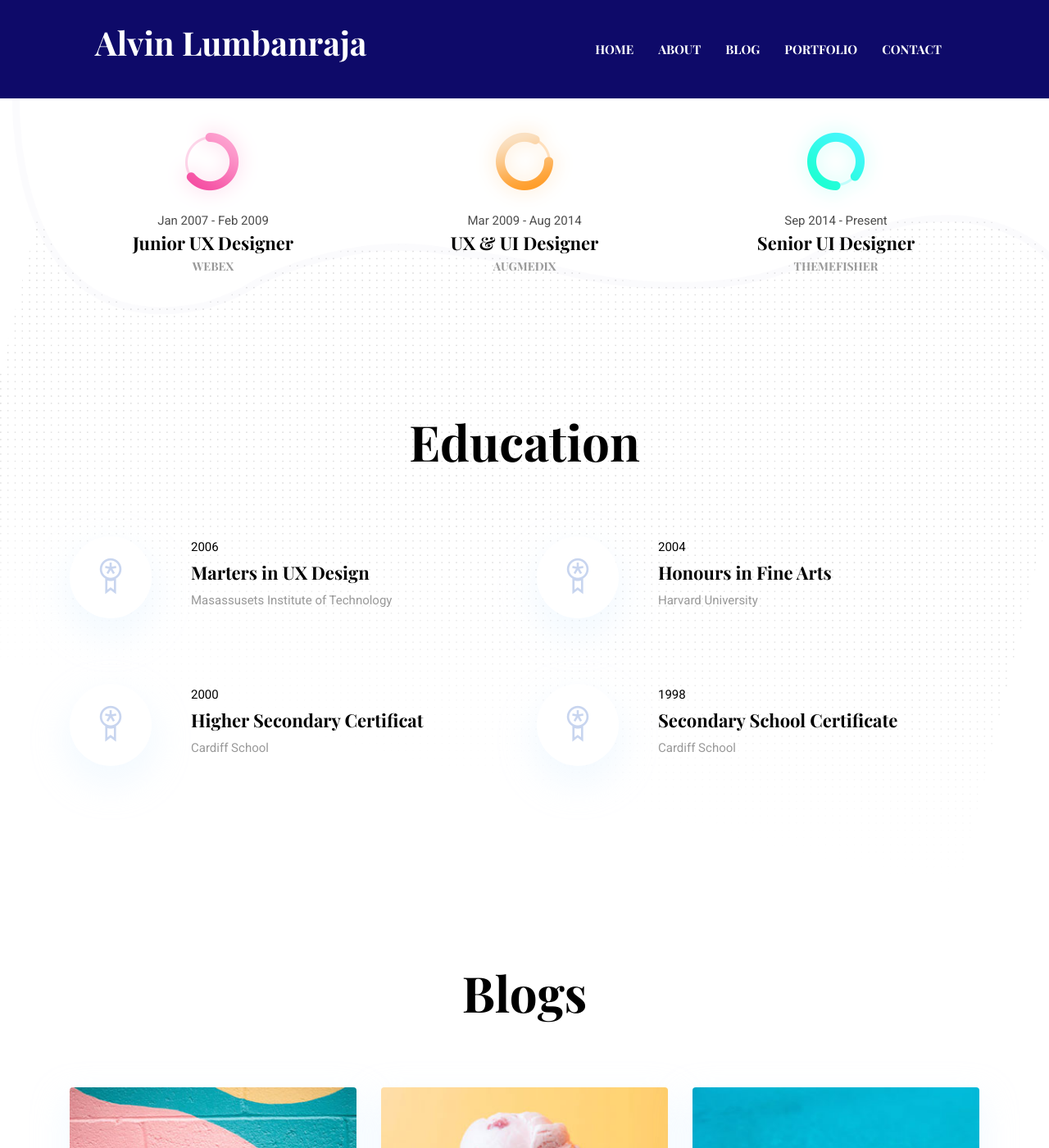
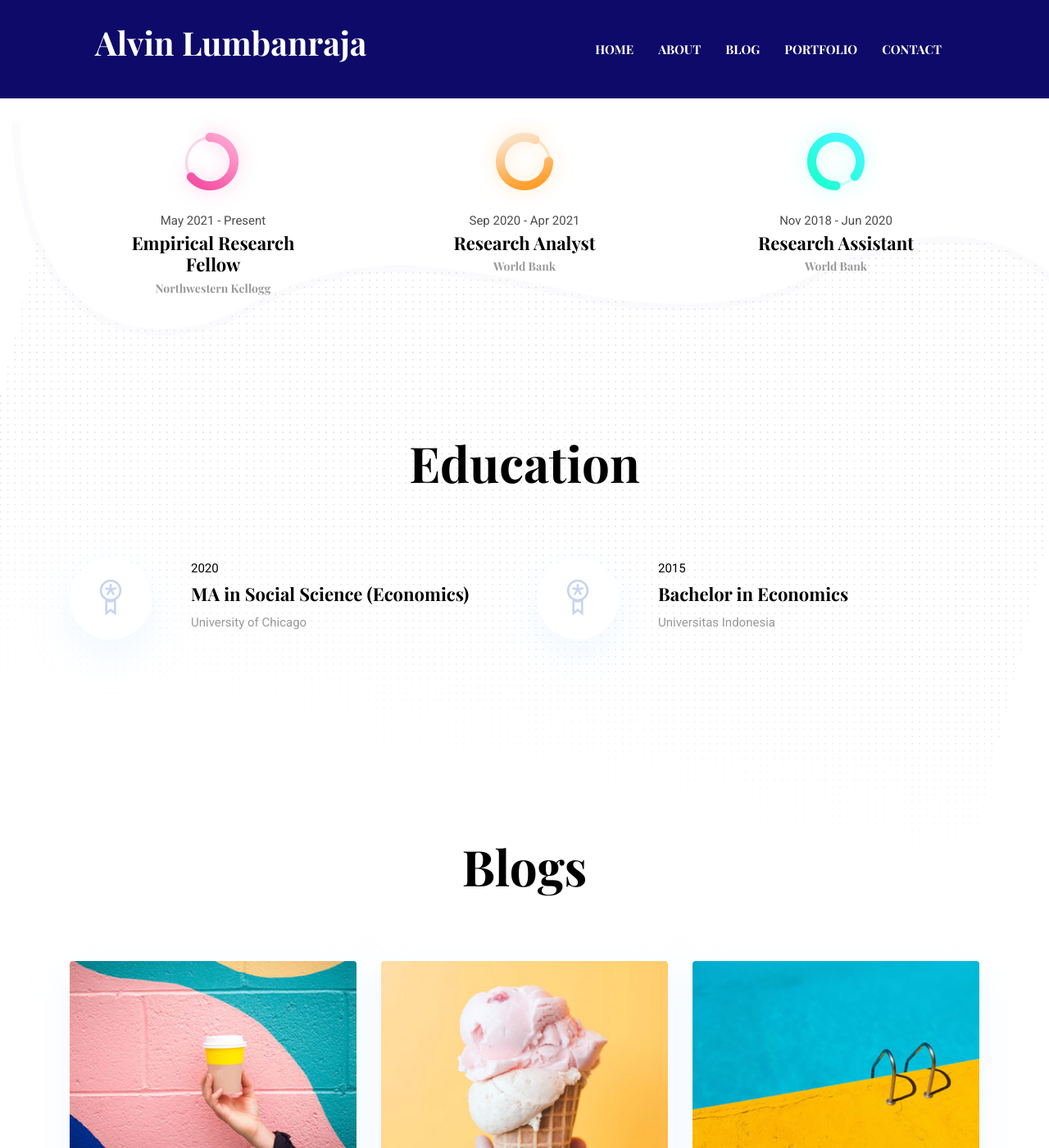
Before and after one commit to alumbanraja/alumbanraja.github.io, a Jekyll site: the page built from index.html, in a window 1280 px wide and 1400 px high, scrolled down 1816 px. Shown: the whole window at 82% size. Built offline with Jekyll 4.4.1, drawn with Linux system fonts in a browser that asks for light colours.

Commit message:
Update settings.yml

```diff
--- a/_data/settings.yml
+++ b/_data/settings.yml
@@ -104,9 +104,9 @@ skills:
 
 experience-title: Experience
 experience:
-- {name: Junior UX Designer, icon: 'icon-1.png', date: 'Jan 2007 - Feb 2009', organization: 'WEBEX'}
-- {name: UX & UI Designer, icon: 'icon-2.png', date: 'Mar 2009 - Aug 2014', organization: 'AUGMEDIX'}
-- {name: Senior UI Designer, icon: 'icon-3.png', date: 'Sep 2014 - Present', organization: 'THEMEFISHER'}
+- {name: Empirical Research Fellow, icon: 'icon-1.png', date: 'May 2021 - Present', organization: 'Northwestern Kellogg'}
+- {name: Research Analyst, icon: 'icon-2.png', date: 'Sep 2020 - Apr 2021', organization: 'World Bank'}
+- {name: Research Assistant, icon: 'icon-3.png', date: 'Nov 2018 - Jun 2020', organization: 'World Bank'}
 
 
 #-------------------------------
@@ -114,11 +114,8 @@ experience:
 
 education-title: Education
 education:
-- {name: Marters in UX Design, date: '2006', organization: 'Masassusets Institute of Technology'}
-- {name: Honours in Fine Arts, date: '2004', organization: 'Harvard University'}
-- {name: Higher Secondary Certificat, date: '2000', organization: 'Cardiff School'}
-- {name: Secondary School Certificate, date: '1998', organization: 'Cardiff School'}
-
+- {name: MA in Social Science (Economics), date: '2020', organization: 'University of Chicago'}
+- {name: Bachelor in Economics, date: '2015', organization: 'Universitas Indonesia'}
 
 #-------------------------------
 # Services Section
```
